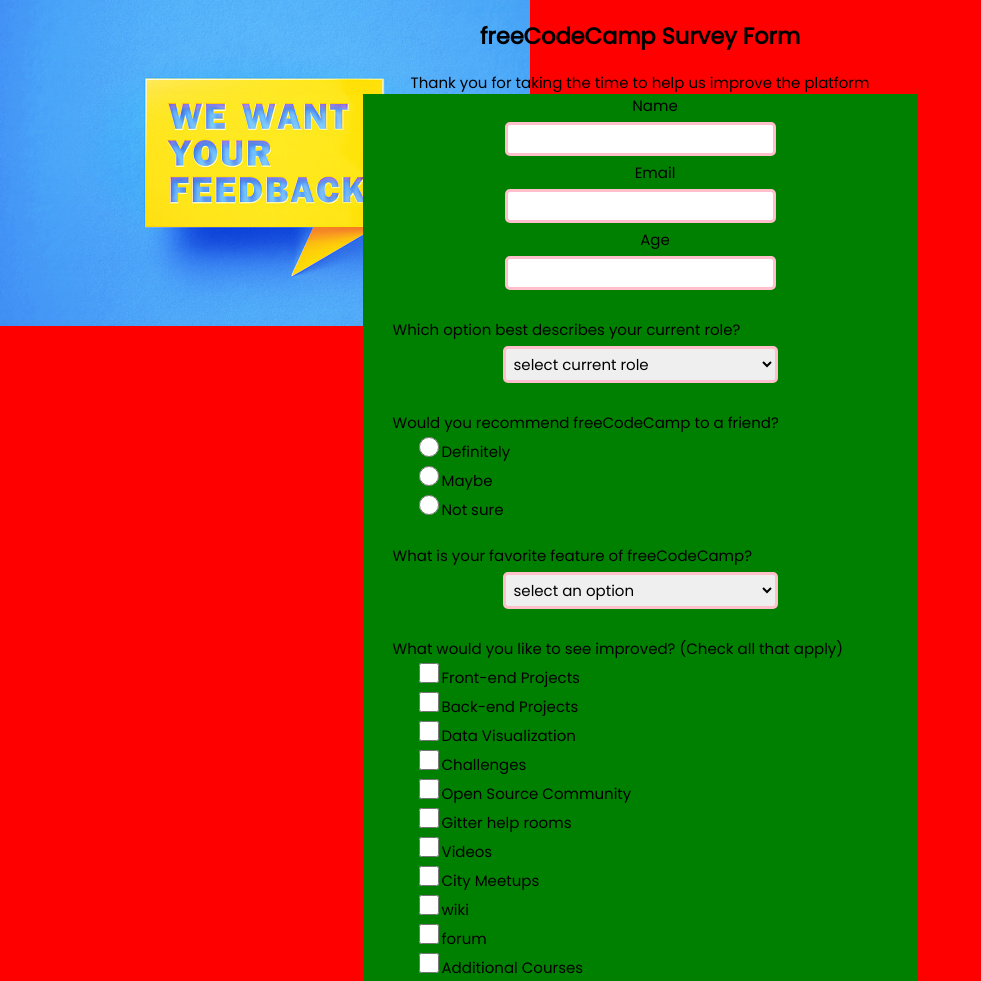
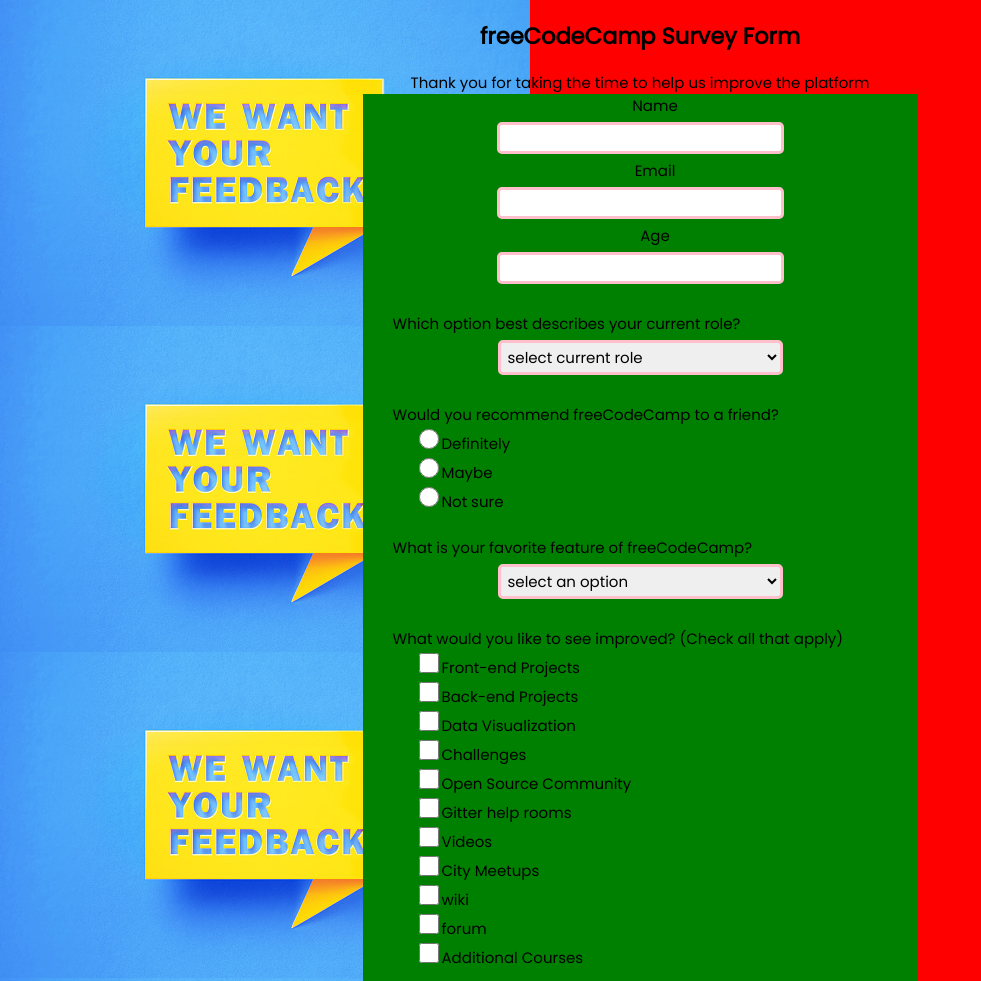
Before and after one commit to iprankurpandey/FCC-solutions, a plain HTML site: page App2/index.html in a window 1280 px wide. Shown: the top 981 px of the page, without its empty margins (0-981 px from the left). Drawn offline with Linux system fonts and the light colour scheme.

```diff
--- a/App2/style.css
+++ b/App2/style.css
@@ -12,13 +12,13 @@ body {
   font-size: 12px;
   font-family: 'Poppins', sans-serif;
   background-image: url('./survey.jpg');
-  background-repeat: no-repeat;
+  background-repeat:repeat-y;
   font-size: 15px;
 
 }
 
 #container {
-
+margin-top: 25px;
   margin: auto;
   background-color: var(--btn-bg-color);
   width: 555px;
@@ -31,16 +31,15 @@ body {
 #Age,
 #proffesion,
 #features {
-  margin-top: 25px;
-  margin: 5px;
+  margin: 3px;
   border-radius: 5px;
   height: auto;
-  padding: 4px;
+  padding: 3px;
   border: 3px solid pink;
   font-family: inherit;
   margin: 5px;
   text-align: left;
-
+  width: 275px;
 }
 
 .input-radio
@@ -70,11 +69,11 @@ section {
 }
 label{
   margin-left:30px;
-  text-align: left;
+  text-align: right;
 }
 #textholder{
   height: 115px;
-  width: 275px;
+  width: 300px;
   border: 2px solid pink;
   margin-top: 15px;
 
@@ -95,6 +94,7 @@ button {
 
 #inputs{
   text-align: center;
+
 }
 
   select{
@@ -106,5 +106,5 @@ button {
   }
 
   #proffesion,#features{
-    width: 275px;
+    width: 285px;
   }
```
